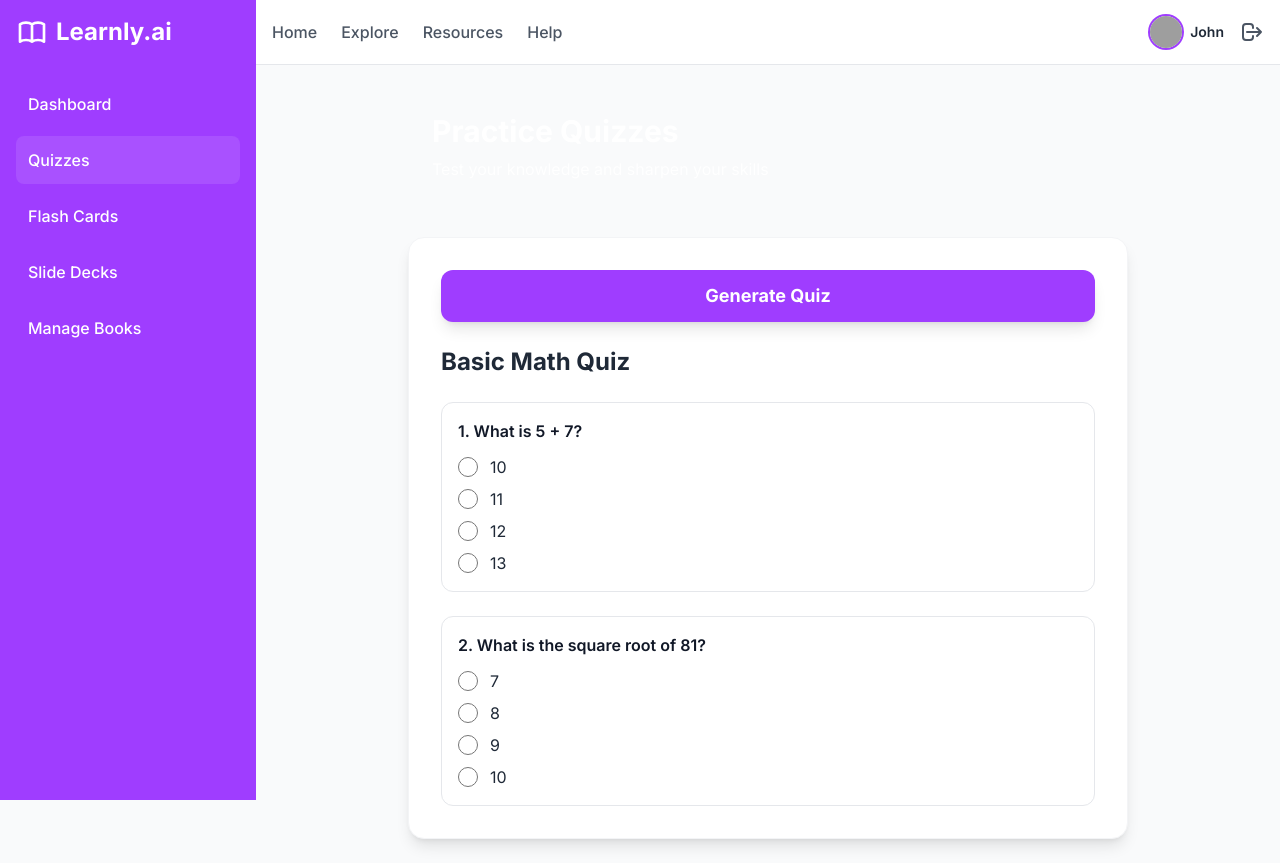
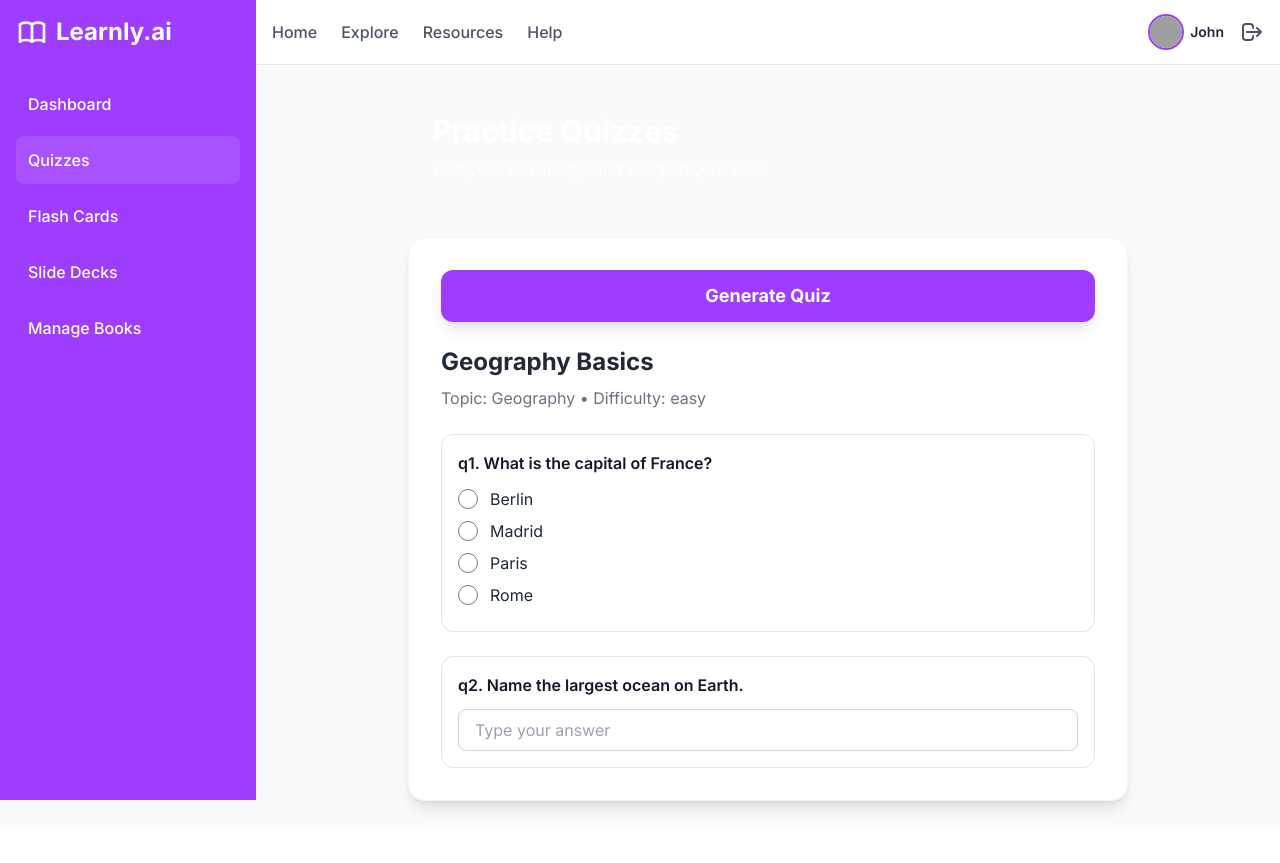
Before and after one commit to Asad939asad/Learnly.AI, a Flask app: page /quizes in a window 1280 px wide. After the commit the page ends 813 px from the top, so only its background shows below. Run offline with Flask 3, Linux system fonts and the light colour scheme; some libraries are stand-ins or nearby versions; grey boxes are pictures that could not be loaded.

Commit message:
Improve quiz template

```diff
--- a/templates/quizes.html
+++ b/templates/quizes.html
@@ -101,57 +101,95 @@
 </div>
 
 <script>
-  // Two sample quizzes to simulate generation
+  // Sample quizzes in the structured JSON format
   const sampleQuizzes = [
     {
-      title: "Basic Math Quiz",
-      questions: [
+      "quiz": {
+        "title": "Geography Basics",
+        "topic": "Geography",
+        "metadata": {
+          "difficulty": "easy",
+          "num_questions": 2,
+          "generated_at": "2025-09-27T12:00:00Z"
+        },
+        "questions": [
           {
-          id: 1,
-          question: "What is 5 + 7?",
-          options: ["10", "11", "12", "13"]
+            "id": "q1",
+            "type": "mcq",
+            "question": "What is the capital of France?",
+            "options": ["Berlin", "Madrid", "Paris", "Rome"],
+            "correct_answer": "Paris",
+            "explanation": "Paris is the capital of France."
           },
           {
-          id: 2,
-          question: "What is the square root of 81?",
-          options: ["7", "8", "9", "10"]
+            "id": "q2",
+            "type": "short_answer",
+            "question": "Name the largest ocean on Earth.",
+            "correct_answer": "Pacific Ocean",
+            "explanation": "The Pacific Ocean is the largest ocean."
           }
         ]
+      }
     },
     {
-      title: "General Science Quiz",
-      questions: [
+      "quiz": {
+        "title": "Science Basics",
+        "topic": "Science",
+        "metadata": {
+          "difficulty": "medium",
+          "num_questions": 2,
+          "generated_at": "2025-09-27T12:05:00Z"
+        },
+        "questions": [
           {
-          id: 1,
-          question: "Which planet is known as the Red Planet?",
-          options: ["Earth", "Mars", "Jupiter", "Venus"]
+            "id": "q1",
+            "type": "mcq",
+            "question": "Which planet is known as the Red Planet?",
+            "options": ["Earth", "Mars", "Jupiter", "Venus"],
+            "correct_answer": "Mars",
+            "explanation": "Mars appears red due to iron oxide on its surface."
           },
           {
-          id: 2,
-          question: "What is H2O commonly known as?",
-          options: ["Oxygen", "Hydrogen", "Water", "Carbon Dioxide"]
+            "id": "q2",
+            "type": "short_answer",
+            "question": "What gas do humans need to breathe?",
+            "correct_answer": "Oxygen",
+            "explanation": "Humans inhale oxygen to survive."
           }
         ]
+      }
     }
   ];
 
   let currentQuizIndex = 0;
 
-  function renderQuiz(quiz) {
+  function renderQuiz(quizData) {
+    const quiz = quizData.quiz;
     const container = document.getElementById("quiz-container");
+
     container.innerHTML = `
-      <h3 class="text-2xl font-bold text-gray-800 mb-4">${quiz.title}</h3>
+      <div>
+        <h3 class="text-2xl font-bold text-gray-800 mb-2">${quiz.title}</h3>
+        <p class="text-gray-500 mb-4">
+          Topic: ${quiz.topic || "N/A"} • Difficulty: ${quiz.metadata.difficulty}
+        </p>
+      </div>
       ${quiz.questions.map(q => `
-        <div class="border border-gray-200 rounded-xl p-4">
+        <div class="border border-gray-200 rounded-xl p-4 mb-4">
           <p class="font-semibold text-gray-900 mb-3">${q.id}. ${q.question}</p>
-          <div class="space-y-2">
-            ${q.options.map(opt => `
-              <label class="flex items-center space-x-3">
-                <input type="radio" name="q${q.id}" value="${opt}" class="w-5 h-5 text-primary focus:ring-primary">
+          ${
+            q.type === "mcq"
+              ? q.options.map(opt => `
+                <label class="flex items-center space-x-3 mb-2">
+                  <input type="radio" name="${q.id}" value="${opt}" class="w-5 h-5 text-primary focus:ring-primary">
                   <span class="text-gray-800">${opt}</span>
                 </label>
-            `).join("")}
-          </div>
+              `).join("")
+              : `
+                <input type="text" name="${q.id}" placeholder="Type your answer"
+                  class="w-full px-4 py-2 border border-gray-300 rounded-lg focus:ring-2 focus:ring-primary focus:border-primary">
+              `
+          }
         </div>
       `).join("")}
     `;
@@ -162,7 +200,7 @@
     renderQuiz(sampleQuizzes[currentQuizIndex]);
   }
 
-  // Load default quiz on page load
+  // Load default quiz
   window.onload = () => {
     renderQuiz(sampleQuizzes[currentQuizIndex]);
   };
```
Lines whose indentation alone changed are shown as unchanged.
